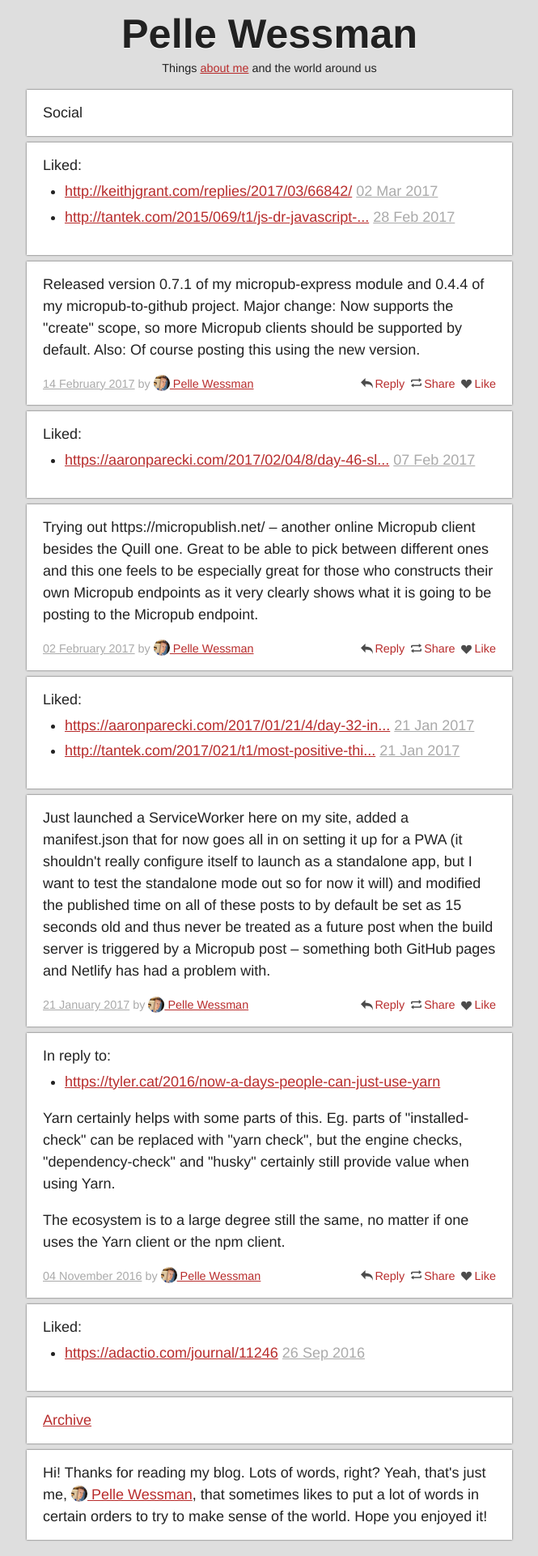
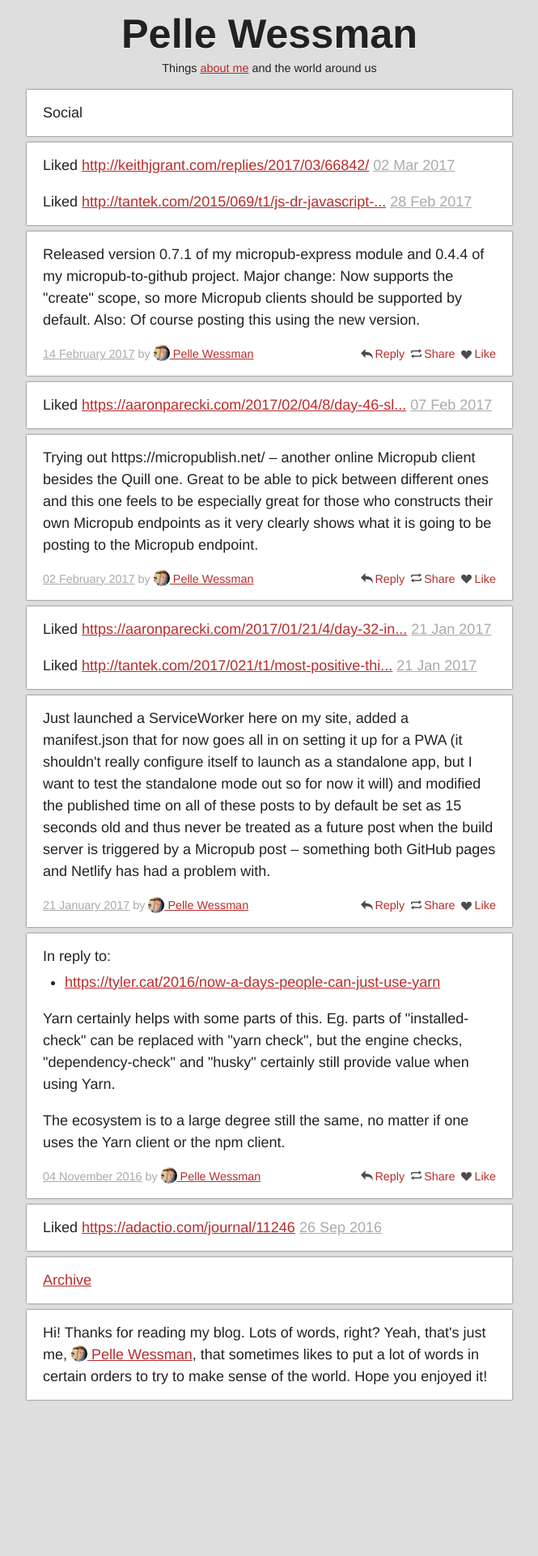
Before and after one commit to voxpelli/voxpelli.github.com, a Jekyll site: the page built from social/index.html, in a window 1280 px wide. Shown: the whole page at 81% size, without its empty margins (307-972 px from the left). Built offline with Jekyll 4.4.1, drawn with Linux system fonts in a browser that asks for light colours; comment, search, counter and statistics services are not loaded; after the commit the page ends 1749 px from its top, so only the background shows below that.

Commit message:
Improved like post presentation
Most importantly: Added a p-name to avoid implied p-name

```diff
--- a/_includes/section-loop.html
+++ b/_includes/section-loop.html
@@ -4,23 +4,23 @@
   {% if post.mf-like-of != null %}
     {% if isLikeList == false %}
       {% assign isLikeList = true %}
-      <article>
-        <h2>Liked:</h2>
-        <ul>
+      <article class="likelist">
     {% endif %}
 
-    {% for like in post.mf-like-of %}
-      <li class="h-entry">
-        <a class="u-like-of" href="{{like}}">{{like | truncate: 50 }}</a>
-        <time class="dt-published" datetime="{{ post.date | date_to_xmlschema }}" pubdate>
-          <a class="u-url u-uid" href="{{ post.url }}">{{ post.date | date_to_string }}</a>
-        </time>
-      </li>
-    {% endfor %}
+    <p class="h-entry">
+      <span class="p-name">
+        Liked
+        {% for like in post.mf-like-of %}
+          <a class="u-like-of" href="{{like}}">{{like | truncate: 50 }}</a>{% if forloop.rindex == 2 %} and {% elsif forloop.last != true %}, {% endif %}
+        {% endfor %}
+      </span>
+      <time class="dt-published" datetime="{{ post.date | date_to_xmlschema }}" pubdate>
+        <a class="u-url u-uid" href="{{ post.url }}">{{ post.date | date_to_string }}</a>
+      </time>
+    </p>
   {% else %}
     {% if isLikeList == true %}
       {% assign isLikeList = false %}
-        </ul>
       </article>
     {% endif %}
 
@@ -29,6 +29,5 @@
 {% endfor %}
 
 {% if isLikeList == true %}
-    </ul>
   </article>
 {% endif %}
--- a/css/style.css
+++ b/css/style.css
@@ -59,6 +59,7 @@ div.blog-article-summary + div.blog-article-summary:before {
   width: 100%;
   content: "";
 }
+.likelist p.h-entry:last-of-type{margin-bottom:0}
 
 .u-responses,.webmention-container > :first-child{margin-top:1em}
 .webmention-mention{padding-left: 60px;position: relative}
```
Also changed, not shown: _includes/post-like.html (+4 -4 lines).
